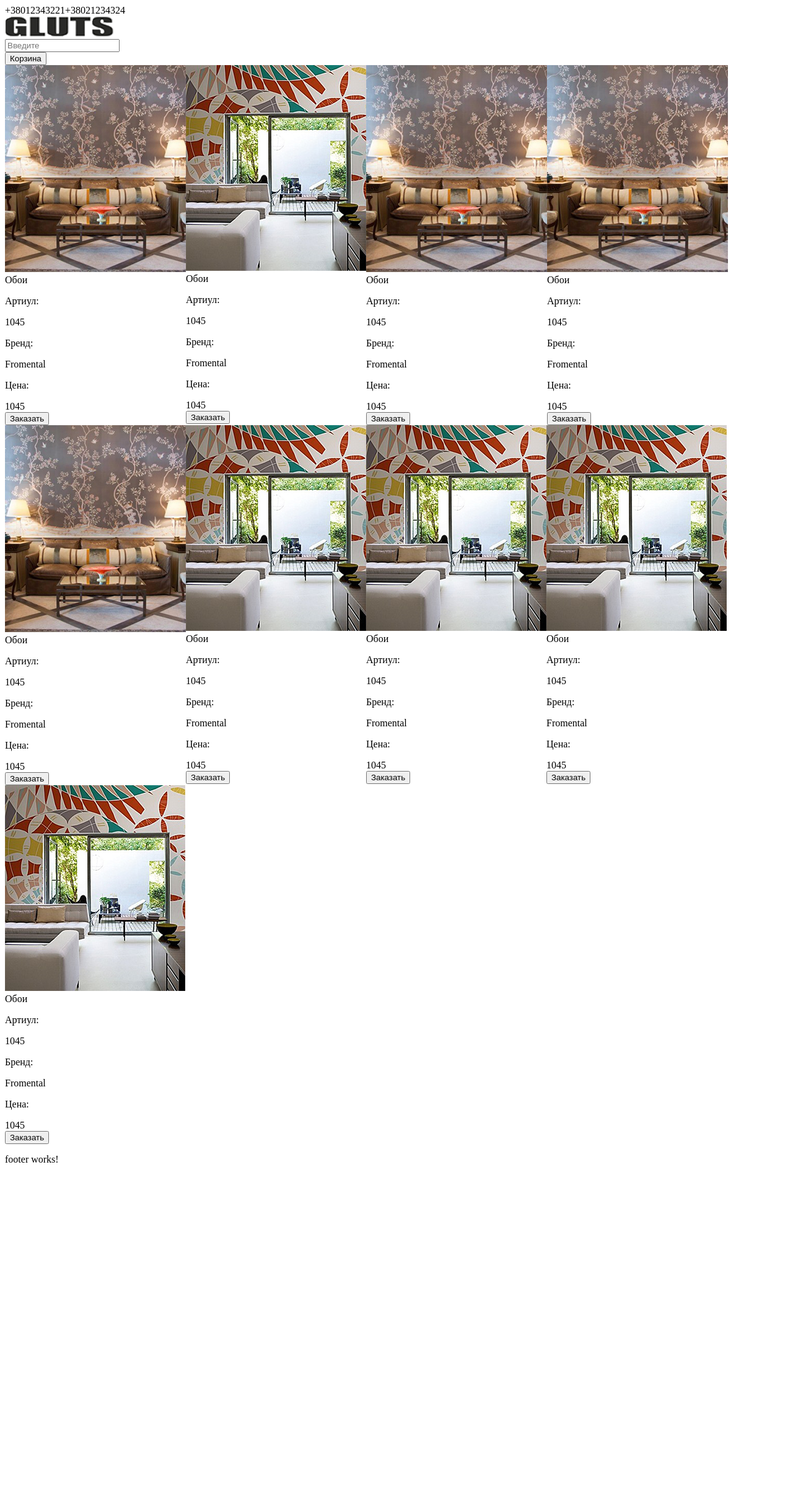
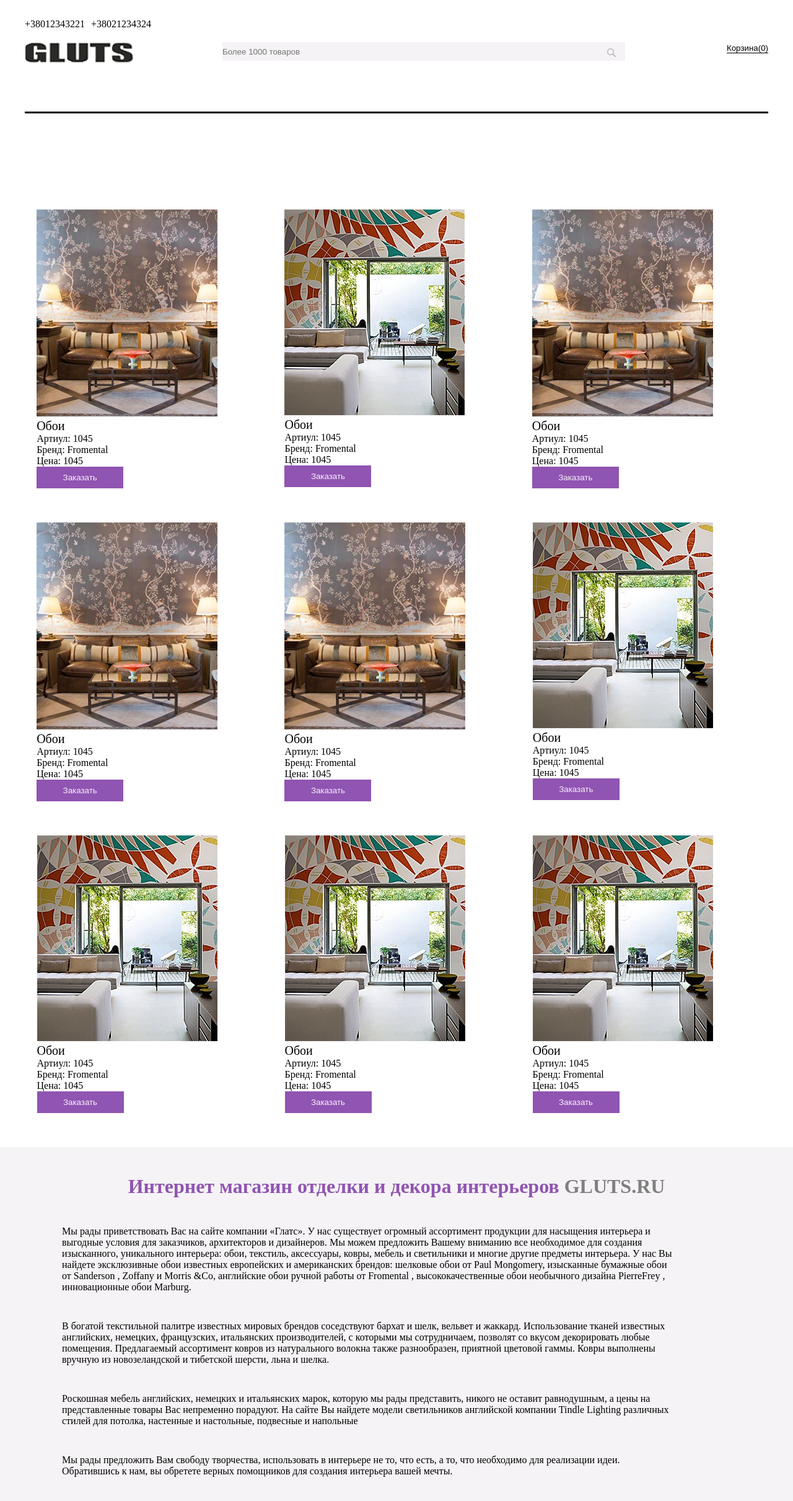
Before and after one commit to unnamed92/Gluts, an Angular app: page / in a window 1280 px wide. Shown: the top 2422 px of the page at 62% size. Before the commit the page ends 1896 px from the top, so only its background shows below. Built offline with nearby package versions, Linux system fonts and the light colour scheme.

Commit message:
initial commit

```diff
--- a/src/app/app.component.css
+++ b/src/app/app.component.css
@@ -1,6 +1,4 @@
-.app-wrapper {
-  max-width: 1400px;
-  width: 100%;
-  margin-right: auto;
-  margin-left: auto;
+.main-wrapper {
+  display: flex;
+  flex-direction: column;
 }
--- a/src/app/app.component.html
+++ b/src/app/app.component.html
@@ -1,9 +1,9 @@
-<div class='app-wrapper'>
-  <header>
+<div class='main-wrapper'>
+
     <app-header [productCart]='productCart'></app-header>
-  </header>
+
   <app-main-content [products]='products' (pushToCart)='pushToCart($event)'></app-main-content>
-  <footer>
+
     <app-footer></app-footer>
-  </footer>
+
 </div>
--- a/src/app/footer/footer.component.css
+++ b/src/app/footer/footer.component.css
@@ -0,0 +1,17 @@
+.footer-wrapper {
+    background: #f5f3f5;
+}
+
+.h1-gluts {
+    color: #7f7f80;
+}
+
+h1 {
+    color: #9054b2;
+    text-align: center;
+    padding: 45px 0;
+}
+
+p {
+    padding: 0 190px 45px 100px;
+}
--- a/src/app/footer/footer.component.html
+++ b/src/app/footer/footer.component.html
@@ -1,3 +1,16 @@
-<p>
-  footer works!
-</p>
+<div class="footer-wrapper">
+  <h1>Интернет магазин отделки и декора интерьеров <span class="h1-gluts">GLUTS.RU</span></h1>
+  <p>Мы рады приветствовать Вас на сайте компании «Глатс». У нас существует огромный ассортимент продукции для насыщения интерьера
+    и выгодные условия для заказчиков, архитекторов и дизайнеров. Мы можем предложить Вашему вниманию все необходимое для создания
+    изысканного, уникального интерьера: обои, текстиль, аксессуары, ковры, мебель и светильники и многие другие предметы интерьера. У нас
+    Вы найдете эксклюзивные обои известных европейских и американских брендов: шелковые обои от Paul Mongomery, изысканные бумажные обои от Sanderson , Zoffany и Morris &Co, английские обои ручной работы от Fromental , высококачественные обои необычного дизайна PierreFrey ,
+    инновационные обои Marburg.</p>
+  <p>В богатой текстильной палитре известных мировых брендов соседствуют бархат и шелк, вельвет и жаккард. Использование тканей известных
+    английских, немецких, французских, итальянских производителей, с которыми мы сотрудничаем, позволят со вкусом декорировать любые
+    помещения. Предлагаемый ассортимент ковров из натурального волокна также разнообразен, приятной цветовой гаммы. Ковры выполнены
+    вручную из новозеландской и тибетской шерсти, льна и шелка.</p>
+  <p>Роскошная мебель английских, немецких и итальянских марок, которую мы рады представить, никого не оставит равнодушным, а цены на
+    представленные товары Вас непременно порадуют. На сайте Вы найдете модели светильников английской компании Tindle Lighting различных стилей для потолка, настенные и настольные, подвесные и напольные</p>
+  <p>Мы рады предложить Вам свободу творчества, использовать в интерьере не то, что есть, а то, что необходимо для реализации идеи.
+    Обратившись к нам, вы обретете верных помощников для создания интерьера вашей мечты.</p>
+</div>
--- a/src/app/header/header.component.css
+++ b/src/app/header/header.component.css
@@ -1,9 +1,47 @@
-/* .header-wrapper {
+.nav-wrapper {
   display: flex;
   flex-direction: row;
+  justify-content: space-between;
+  padding-bottom: 75px;
+  margin: 0 auto 155px auto;
+  width: 1200px;
+  border-bottom: 3px solid black;
 }
 
-.search-input{
-  width: 653px;
-  height: 33px;
-} */
+.phones {
+  display: flex;
+  width: 1200px;
+  margin: 0 auto;
+}
+
+a {
+  margin: 30px 10px 20px 0;
+  text-decoration: none;
+  color: #000;
+}
+
+.search-input {
+  width: 650px;
+  height: 30px;
+  background: #f5f3f5;
+  border: none;
+}
+
+.search {
+  position: relative;
+}
+
+.search-img {
+  position: absolute;
+  right: 25px;
+  top: 10px;
+}
+
+.cart-btn {
+  background: transparent;
+  border: none;
+}
+
+.cart-underline {
+  border-bottom: 1px solid black;
+}
--- a/src/app/header/header.component.html
+++ b/src/app/header/header.component.html
@@ -1,16 +1,22 @@
+
   <div class='phones'>
-    <span>+38012343221</span>
-    <span>+38021234324</span>
+    <a href="tel:+38012343221">+38012343221</a>
+    <a href="tel:+38021234324">+38021234324</a>
   </div>
+  <div class="nav-wrapper">
+
     <div class='logo-img'>
       <img src="../../assets/images/logo.png" alt="logo">
     </div>
     <div class='search'>
-    <input class='search-input' type='text' placeholder='Введите' />
+      <input class='search-input' type='text' placeholder='Более 1000 товаров' />
+      <a><img src="../../assets/images/search.png" class="search-img"></a>
     </div>
     <div class='product-cart'>
-    <button (click)="toggle()">Корзина</button>
+      <a href="#"><img src=""></a>
+      <button (click)="toggle()" class="cart-btn"><span class="cart-underline">Корзина(0)</span></button>
     </div>
   <p *ngIf="!condition">
     <app-cart *ngFor='let item of productCart' [item]='item' (poductDelete)='productDelete($event)'></app-cart>
   </p>
+  </div>
--- a/src/app/main-content/main-content.component.css
+++ b/src/app/main-content/main-content.component.css
@@ -1,16 +1,27 @@
 .content-wrapper {
   display: flex;
-  flex-direction: row;
+  justify-content: space-around;
   flex-wrap: wrap;
-}
-/*
-.product-card {
-  width: 200px;
-  height: 300px;
-  margin-top: 300px;
+  width: 1200px;
+  margin: 0 auto;
 }
 
-.wallpaper-photo {
-  width: 30px;
-  height: 30px;
-} */
+.product-card {
+  margin-right: 70px;
+  margin-bottom: 55px;
+  font-size: 16px;
+}
+
+.order-btn {
+  width: 140px;
+  height: 35px;
+  border: none;
+  background: #9054b2;
+  color: #f8f4fa;
+  outline: none;
+  cursor: pointer;
+}
+
+.item-name {
+  font-size: 20px;
+}
--- a/src/app/main-content/main-content.component.html
+++ b/src/app/main-content/main-content.component.html
@@ -3,13 +3,13 @@
     <div class='wallpaper-photo'>
       <img mat-card-image src="{{item.image}}" alt="Wallpaper photo">
     </div>
-  <div>{{item.name}}</div>
+    <div class="item-name">{{item.name}}</div>
+    <div class="normal-text">
+      <p>Артиул: {{item.articul}}</p></div>
     <div>
-    <p>Артиул:</p>{{item.articul}}</div>
-  <div>
-    <p>Бренд:</p>{{item.brand}}</div>
-  <div>
-    <p>Цена:</p>{{item.price}}</div>
+      <p>Бренд: <span class="bold-text">{{item.brand}}</span></p></div>
+    <div class="bold-text">
+      <p>Цена: {{item.price}}</p></div>
     <div class='order-btn-wrapper'>
       <button (click)='addToCart(item)' class='order-btn'>Заказать</button>
     </div>
--- a/src/index.html
+++ b/src/index.html
@@ -2,7 +2,7 @@
 <html lang="en">
 <head>
   <meta charset="utf-8">
-  <title>Homeproject</title>
+  <title>Gluts</title>
   <base href="/">
 
   <meta name="viewport" content="width=device-width, initial-scale=1">
--- a/src/styles.css
+++ b/src/styles.css
@@ -1 +1,5 @@
 /* You can add global styles to this file, and also import other style files */
+* {
+    margin: 0;
+    padding: 0;
+}
```
Also changed, not shown: 1 other file (tests, documents, lock files or other folders). Lines whose indentation alone changed are shown as unchanged.
